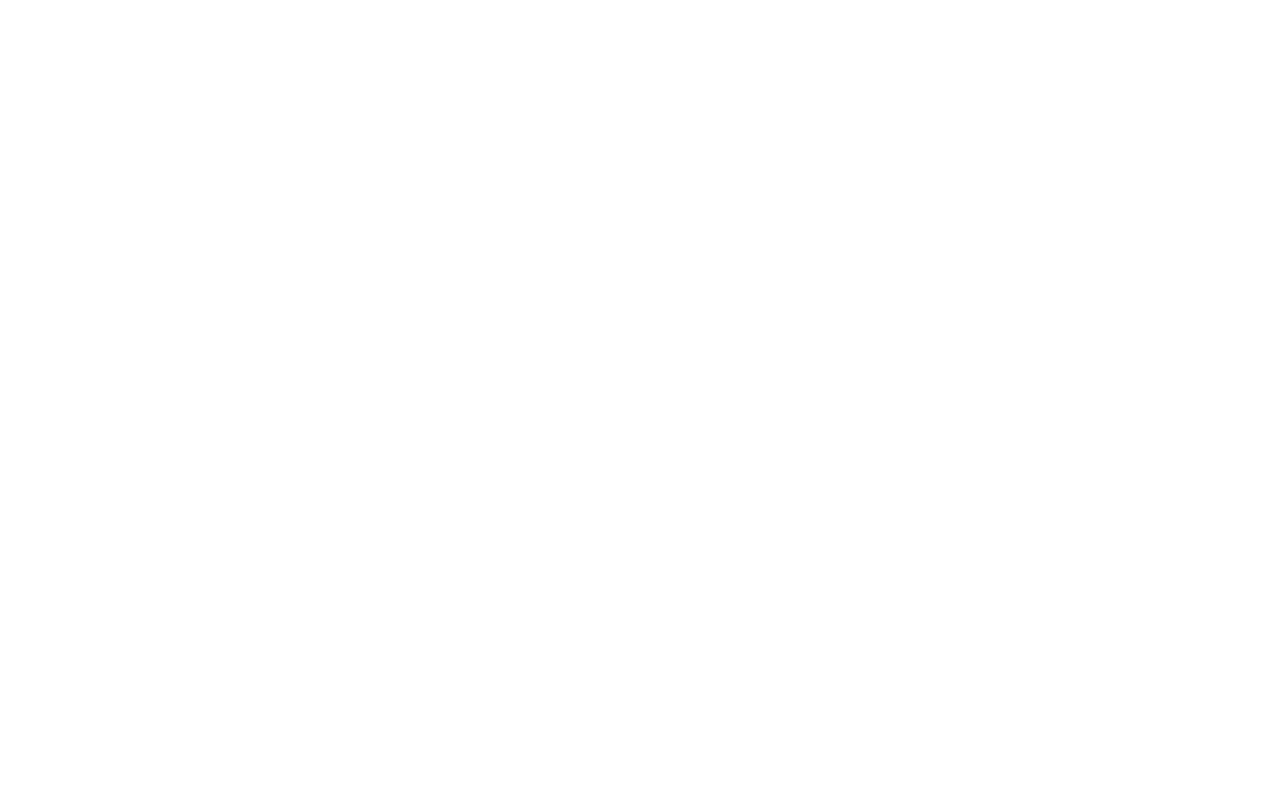
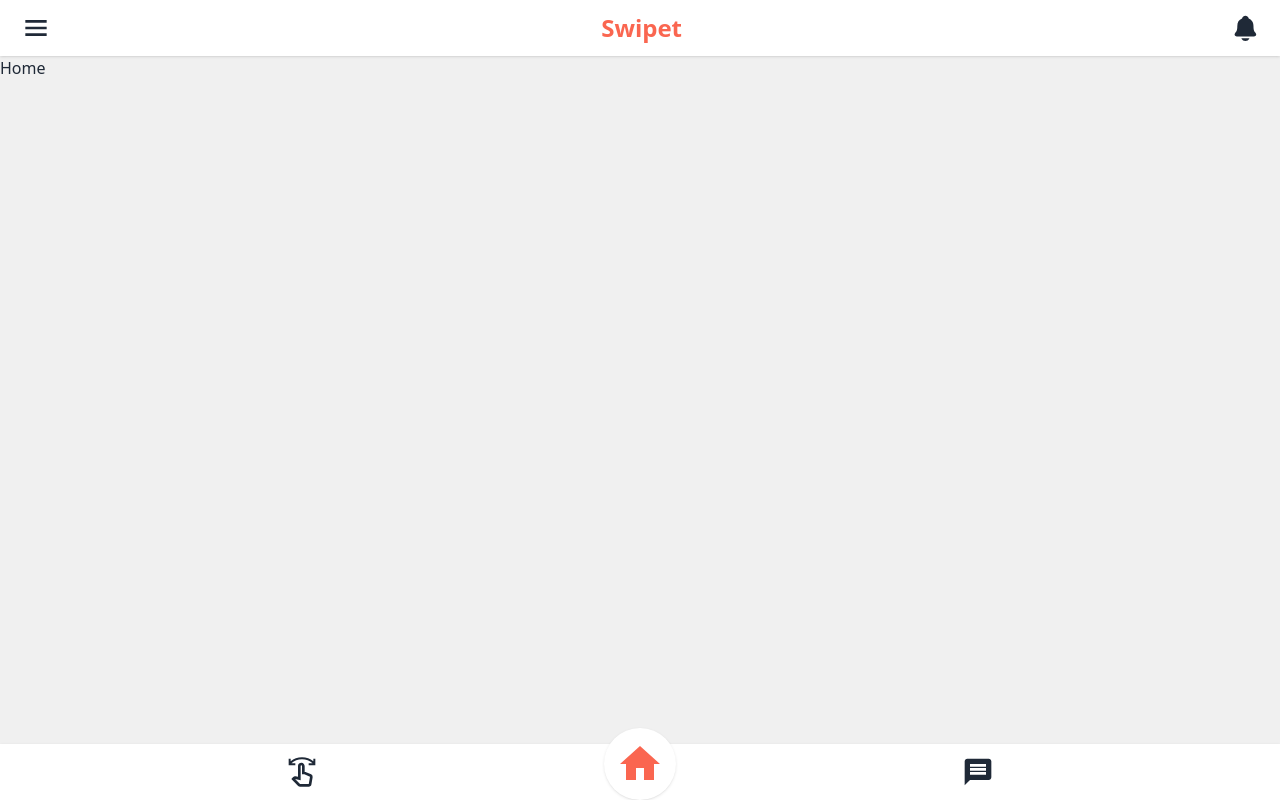
Before and after one commit to JMarchandev/swipter-v2-client, a React (Create React App) app: page /home in a window 1280 px wide. Before the commit this address had no page. Built offline with nearby package versions, Linux system fonts and the light colour scheme; the HTML template or start-up script is replaced by a standard one.

Commit message:
feat: home page

```diff
--- a/src/App.tsx
+++ b/src/App.tsx
@@ -1,17 +1,20 @@
 import { Route, Routes } from "react-router-dom";
 
 import Auth from "./pages/auth";
+import Home from "./pages/home";
 
 function App() {
   return (
     <>
       <style>{`
       body {
-        margin: 0
+        margin: 0;
+        background-color: #F0F0F0
       }
     `}</style>
       <Routes>
         <Route path="/auth" element={<Auth />} />
+        <Route path="/home" element={<Home />} />
       </Routes>
     </>
   );
--- /dev/null
+++ b/src/pages/home/index.tsx
@@ -0,0 +1,11 @@
+import Layout from "../../layout";
+
+export const Home = () => {
+  return (
+    <Layout>
+      <p>Home</p>
+    </Layout>
+  );
+};
+
+export default Home;
```
